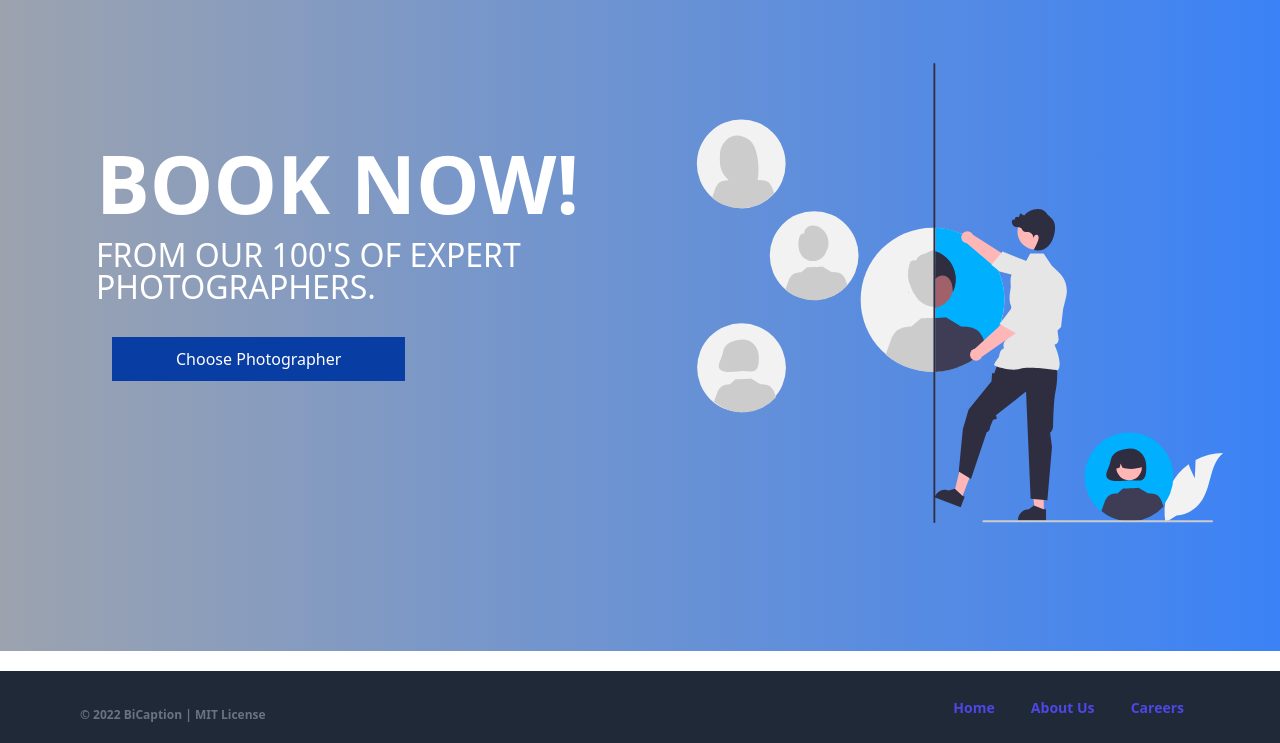
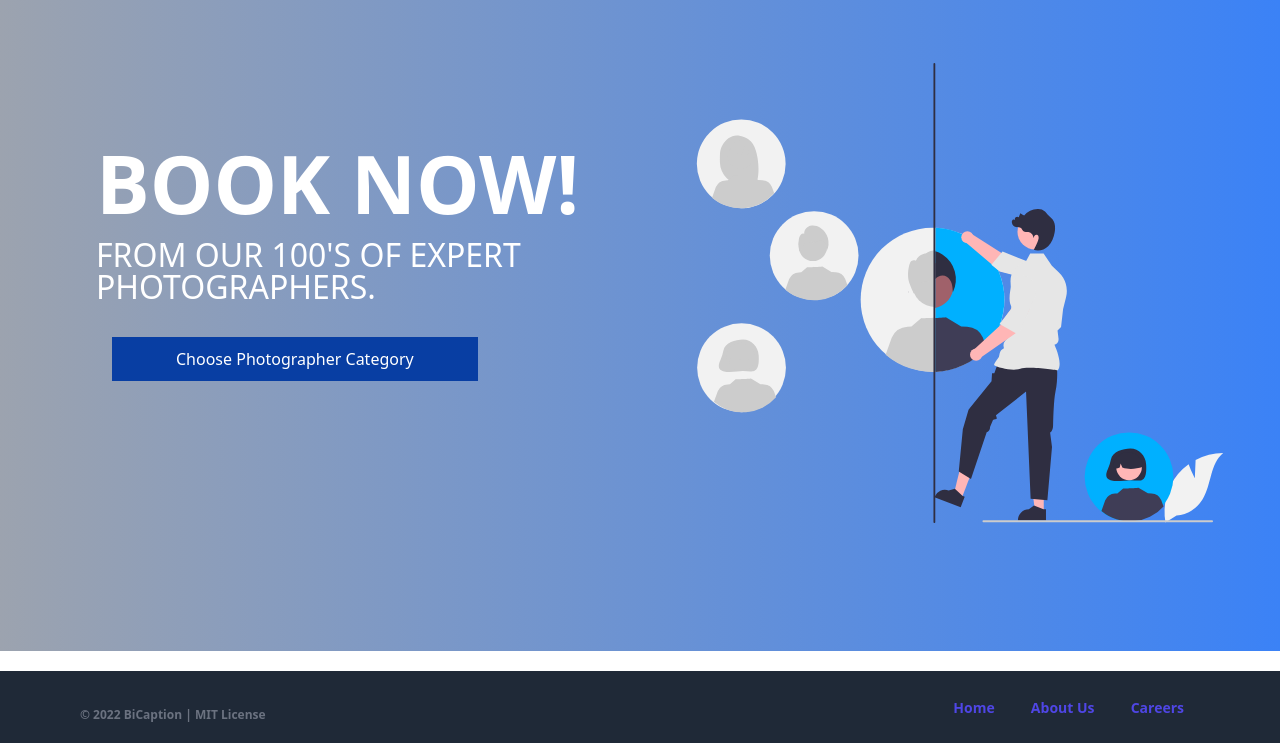
Before and after one commit to rhythmanand6/photoshop, a Django app: template PhotoHub/templates/category.html in a window 1280 px wide. Shown: the part 101-844 px from the top of the page. Run offline with Django 4.2, Linux system fonts and the light colour scheme; the template is opened without the code that fills it, so the values that code supplies are empty; parts of the project's set-up code (start-up, migrations or seed data) failed here and were passed over; some libraries are stand-ins or nearby versions.

Commit message:
Update category.html
Choose Photographer Category

```diff
--- a/PhotoHub/templates/category.html
+++ b/PhotoHub/templates/category.html
@@ -265,7 +265,7 @@
       </script>
       <!-- js ends -->
       <div class="dropdown px-4 py-6">
-        <button onclick="myFunction()" class="px-16 dropbtn mr-10">Choose Photographer
+        <button onclick="myFunction()" class="px-16 dropbtn mr-10">Choose Photographer Category
         </button>
         <div id="myDropdown" class="mt-2 bg-gradient-to-r from-slate-400 to-blue-600 px-8 py-4 dropdown-content">
           <a href="#Event">Wedding and Events</a>
```
